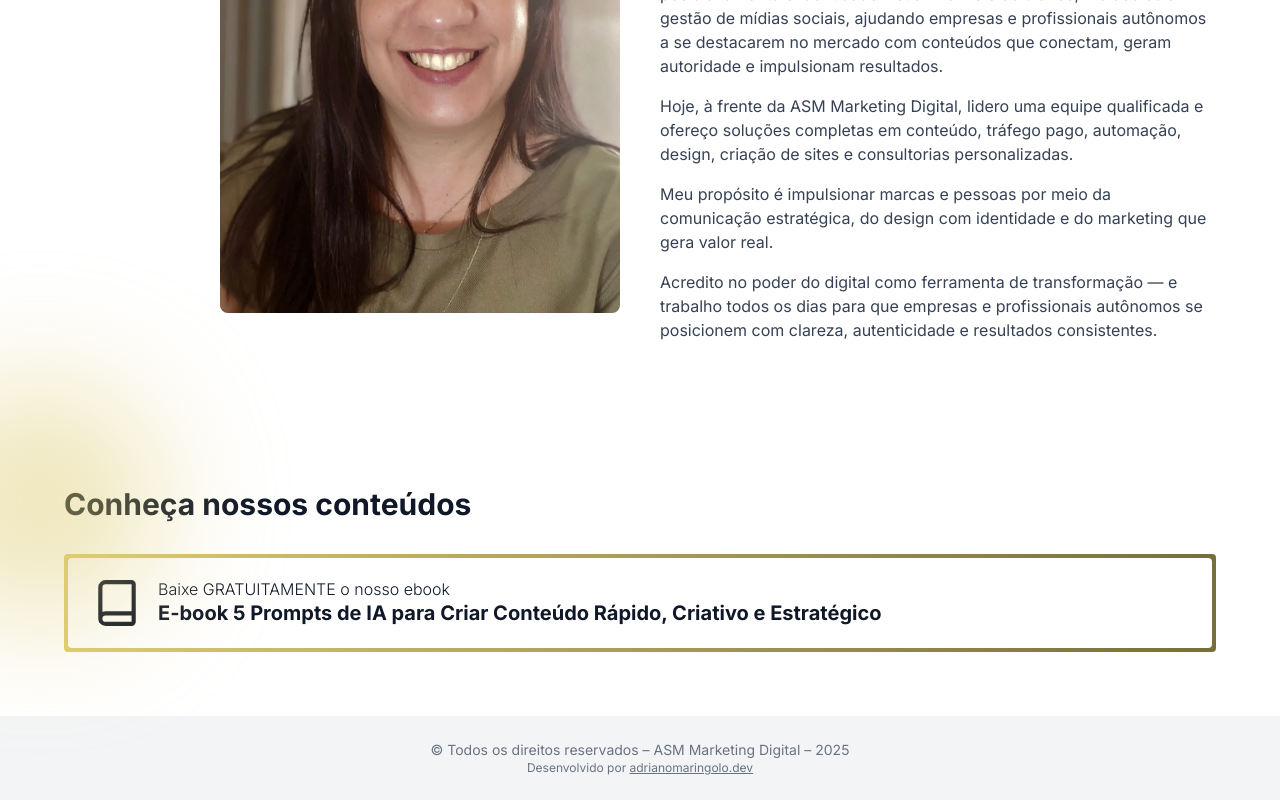
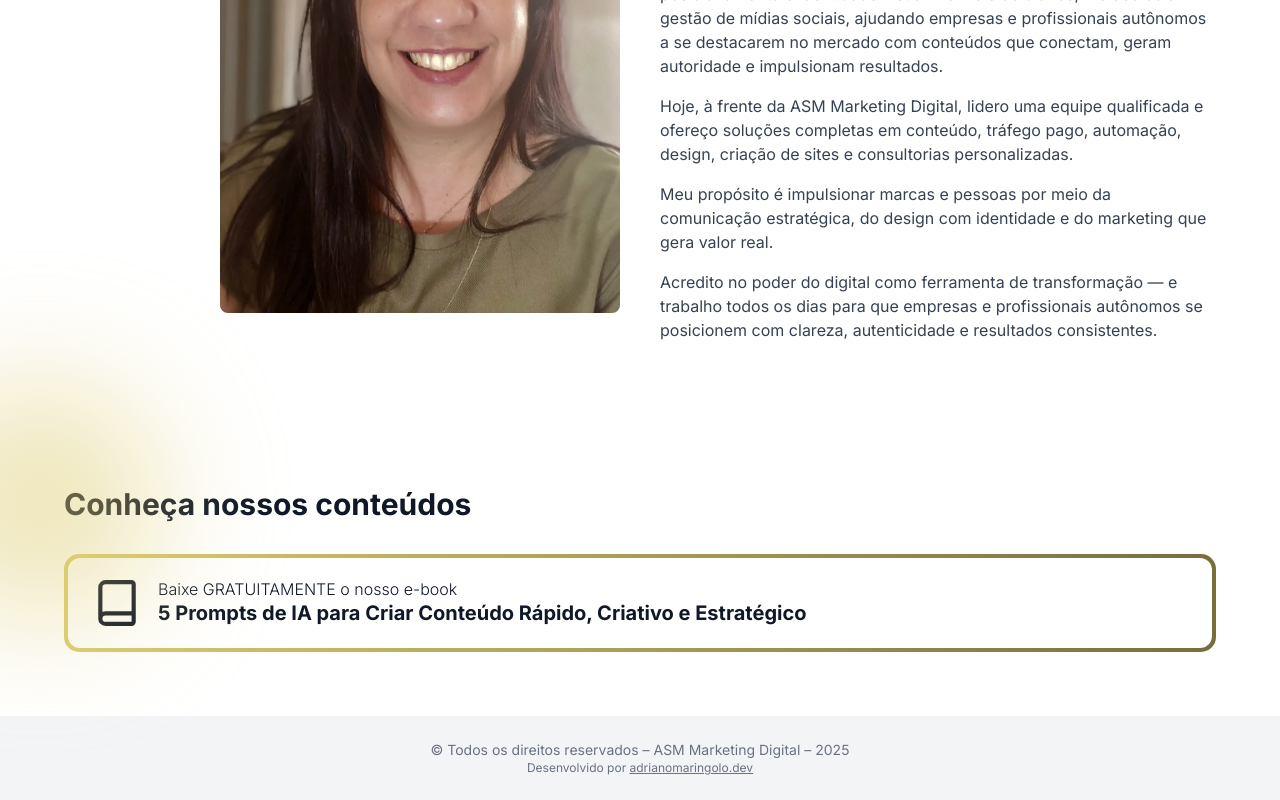
Before and after one commit to adrianomaringolo/asm-website, a Next.js app: page / in a window 1280 px wide. Shown: the part 2461-3261 px from the top of the page. Built offline with nearby package versions, Linux system fonts and the light colour scheme.

Commit message:
fix button border style

```diff
--- a/src/components/CTAEbookButton.tsx
+++ b/src/components/CTAEbookButton.tsx
@@ -5,11 +5,10 @@ import { ReactNode } from "react";
 export function CTAEbookButton({
   text = (
     <>
-      <span className="font-light">Baixe GRATUITAMENTE o nosso ebook</span>
+      <span className="font-light">Baixe GRATUITAMENTE o nosso e-book</span>
       <br />
       <strong className="font-bold text-xl">
-        E-book 5 Prompts de IA para Criar Conteúdo Rápido, Criativo e
-        Estratégico
+        5 Prompts de IA para Criar Conteúdo Rápido, Criativo e Estratégico
       </strong>
     </>
   ),
@@ -21,12 +20,12 @@ export function CTAEbookButton({
       href="https://docs.google.com/forms/d/e/1FAIpQLSf99m1mq3QJiDoZ4uSAoNC1G8ui92BXoPkd3wTQ3k7TrAA3lw/viewform?usp=dialog"
       className={clsx(
         "block bg-gradient-to-r from-[#DDCC70] to-[#776E3C]",
-        "font-medium px-1 py-1 rounded hover:opacity-90 transition-all",
+        "font-medium px-1 py-1 rounded-[15px] hover:opacity-90 transition-all",
         "hover:shadow-2xl hover:shadow-[#776E3C]",
         "cursor-pointer w-full"
       )}
     >
-      <span className="bg-white flex items-center gap-4 w-full rounded px-6 py-5 hover:bg-white/80">
+      <span className="bg-white flex items-center gap-4 w-full rounded-[12px] px-6 py-5 hover:bg-white/80 transition-colors">
         <Book size={50} className="min-w-[50px]" />
         <span className="text-left leading-5">{text}</span>
       </span>
```
